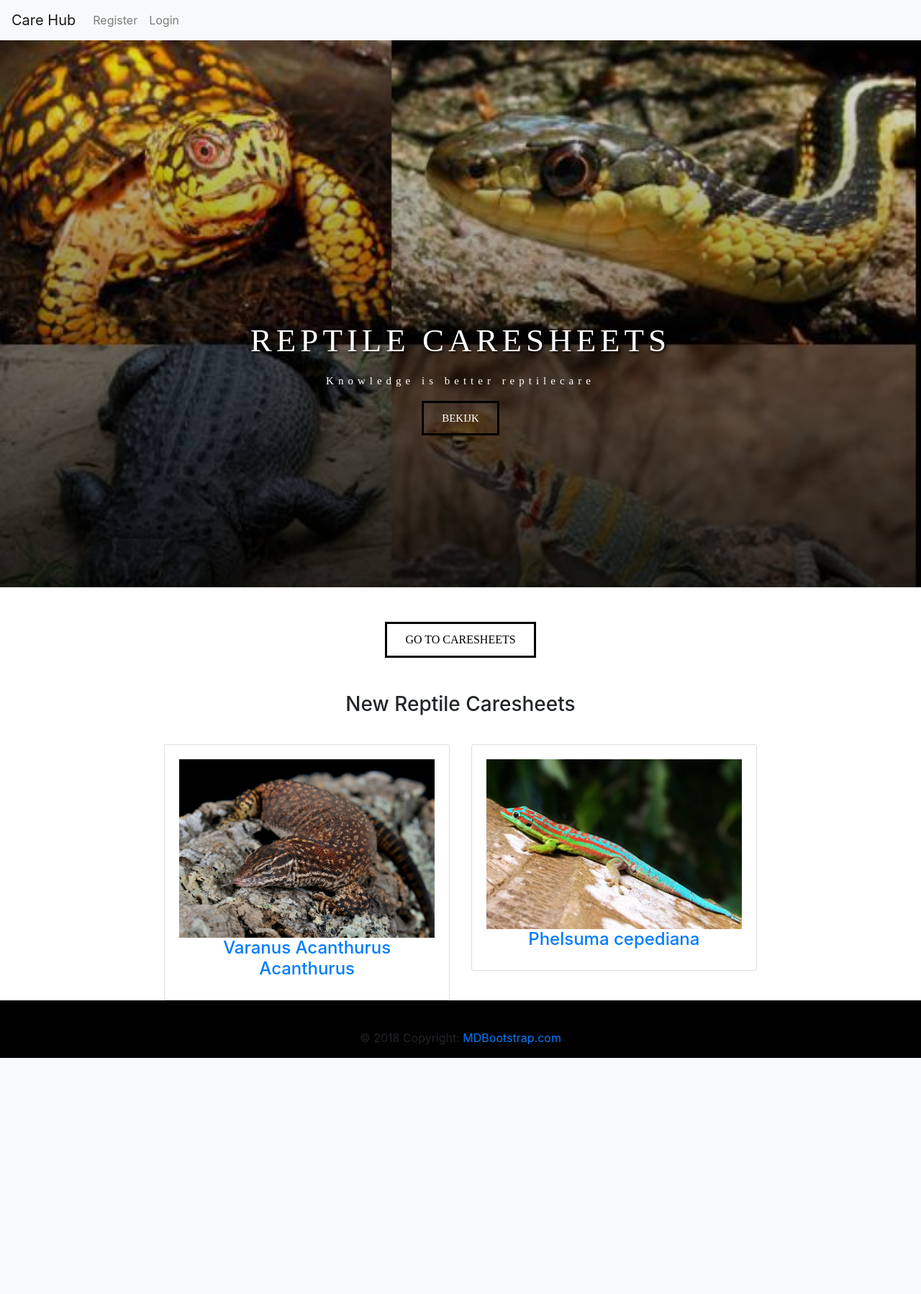
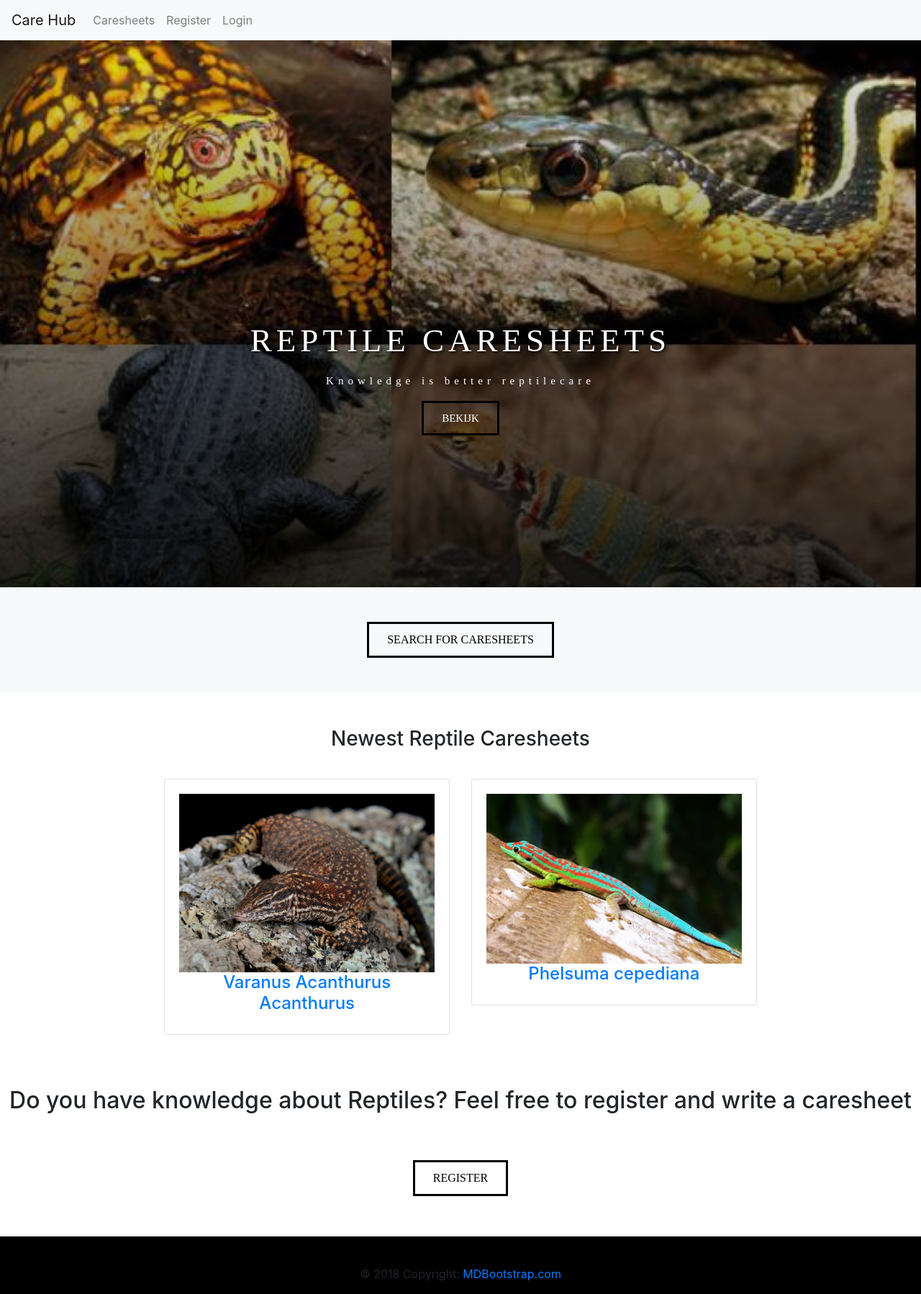
Before and after one commit to gmachielsen/project_three, a Django app: page / in a window 1280 px wide. Shown: the whole page at 72% size. Before the commit the page ends 1470 px from the top, so only its background shows below. Run offline with Django 3.2, Linux system fonts and the light colour scheme; data comes from the database, SQL or seed files in the repository; both versions use the stored data as it was after the commit; some libraries are stand-ins or nearby versions.

Commit message:
styling cover page

```diff
--- a/posts/templates/posts/index.html
+++ b/posts/templates/posts/index.html
@@ -54,7 +54,7 @@
        </div>
     </div>
 
-    <div class="col-sm-12">
+    <div style="background-color: #f8f9fa;" class="col-sm-12">
       <br/>
       <br/>
       <div style="text-align: center;" class="visit-button">
@@ -69,14 +69,17 @@
        text-align: center;
        cursor: pointer;
        font-family: 'lora,serif';
-       text-transform: uppercase;">Go to caresheets</button></a>
+       text-transform: uppercase;">Search for caresheets</button></a>
       </div>
       <br/>
       <br/>
     </div>
 </div>
+<br/>
+<br/>
 <div style="justify-content: center" class="row">
-  <h3 >New Reptile Caresheets</h3>
+
+  <h3 >Newest Reptile Caresheets</h3>
   <br/>
   <br/>
   <br/>
@@ -99,7 +102,38 @@
       </div>
       <br/>
       {% endfor %}
+
 </div>
+{% if user.is_authenticated %}
+<<h1>Hello</h1>
+{% else %}
+<div class="row justify-content-center">
+
+  <div class="col-xs-12">
+    <br/>
+    <br/>
+    <br/>
+    <h2 style="text-align: center;">Do you have knowledge about Reptiles? Feel free to register and write a caresheet</h2>
+    <br/>
+    <br/>
+
+      <a style="text-align: center;" class="nav-link" href="{% url 'register' %}"><button style="
+      outline: 0;
+      display: inline-block;
+      padding: 10px 25px;
+      color: black;
+      background-color: transparent;
+      opacity: 1;
+      border: solid 3px black;
+      text-align: center;
+      cursor: pointer;
+      font-family: 'lora,serif';
+      text-transform: uppercase;">Register</button></a>
+  </div>
+</div>
+{% endif %}
+<br/>
+<br/>
 <script>
   $("#artconcept a").on('click', function(event) {
     if (this.hash !== "") {
--- a/posts/views.py
+++ b/posts/views.py
@@ -58,7 +58,7 @@ def index(request):
 #     return render(request, 'posts/index.html', {})
 
 def post_list(request):
-    animals = Animal.objects.all()
+    animals = Animal.objects.all().order_by('-latinName')
     search_term=''
 
     if 'search' in request.GET:
--- a/templates/base.html
+++ b/templates/base.html
@@ -28,6 +28,9 @@
 
       <div class="collapse navbar-collapse" id="navbarSupportedContent">
         <ul class="navbar-nav mr-auto">
+          <li class="nav-item">
+            <a class="nav-link" href="{% url 'post_list' %}">Caresheets</a>
+          </li>
             {% if user.is_authenticated %}
           <li class="nav-item active">
             <a class="nav-link" href="{% url 'profile' %}"><i class="fas fa-user"></i> {{ user.username }}<span class="sr-only">(current)</span></a>
```
Also changed, not shown: accounts/templates/profile/profile.html (+12 -8 lines), posts/templates/posts/post_list.html (+14 -15 lines), db.sqlite3.
